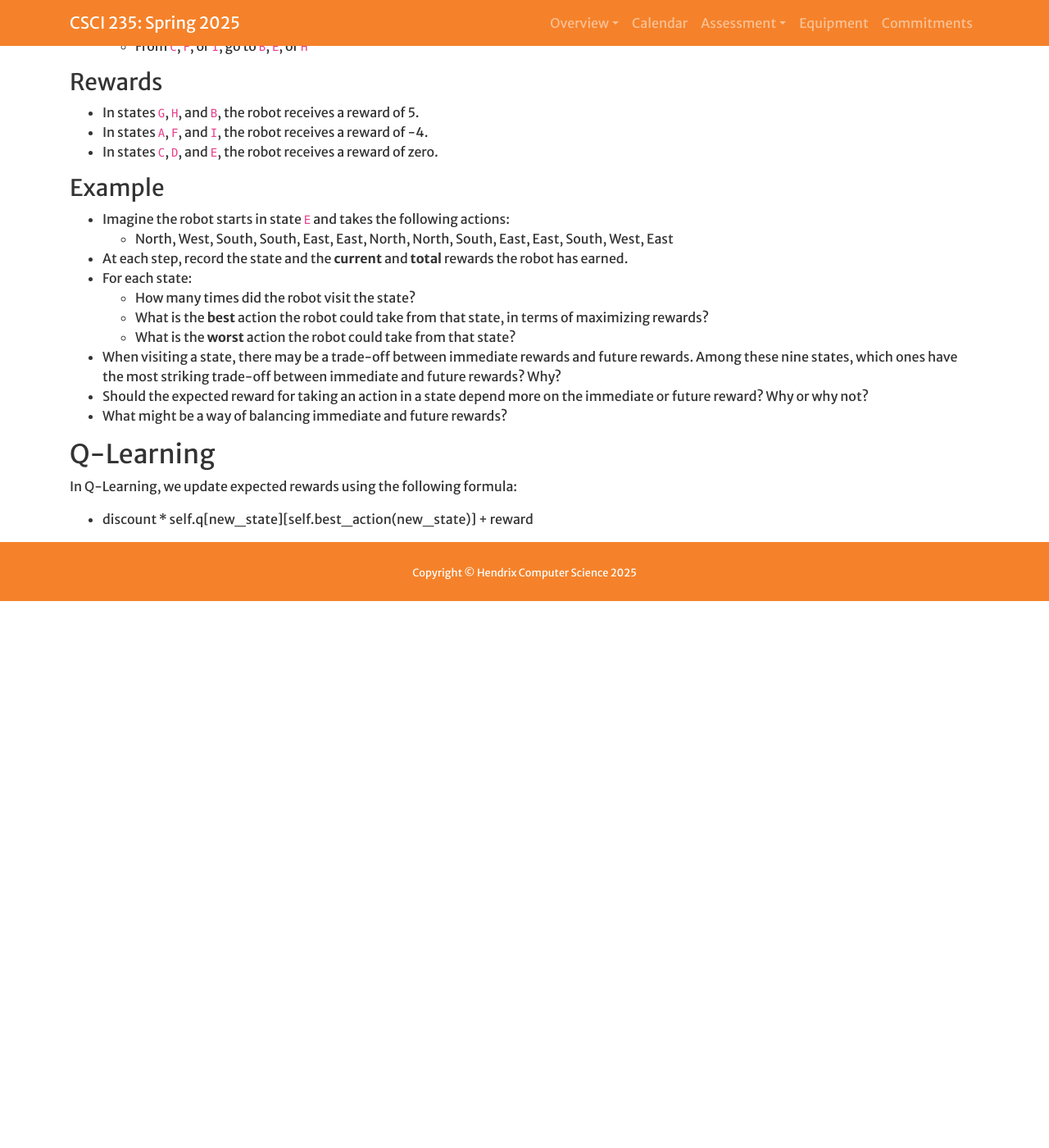
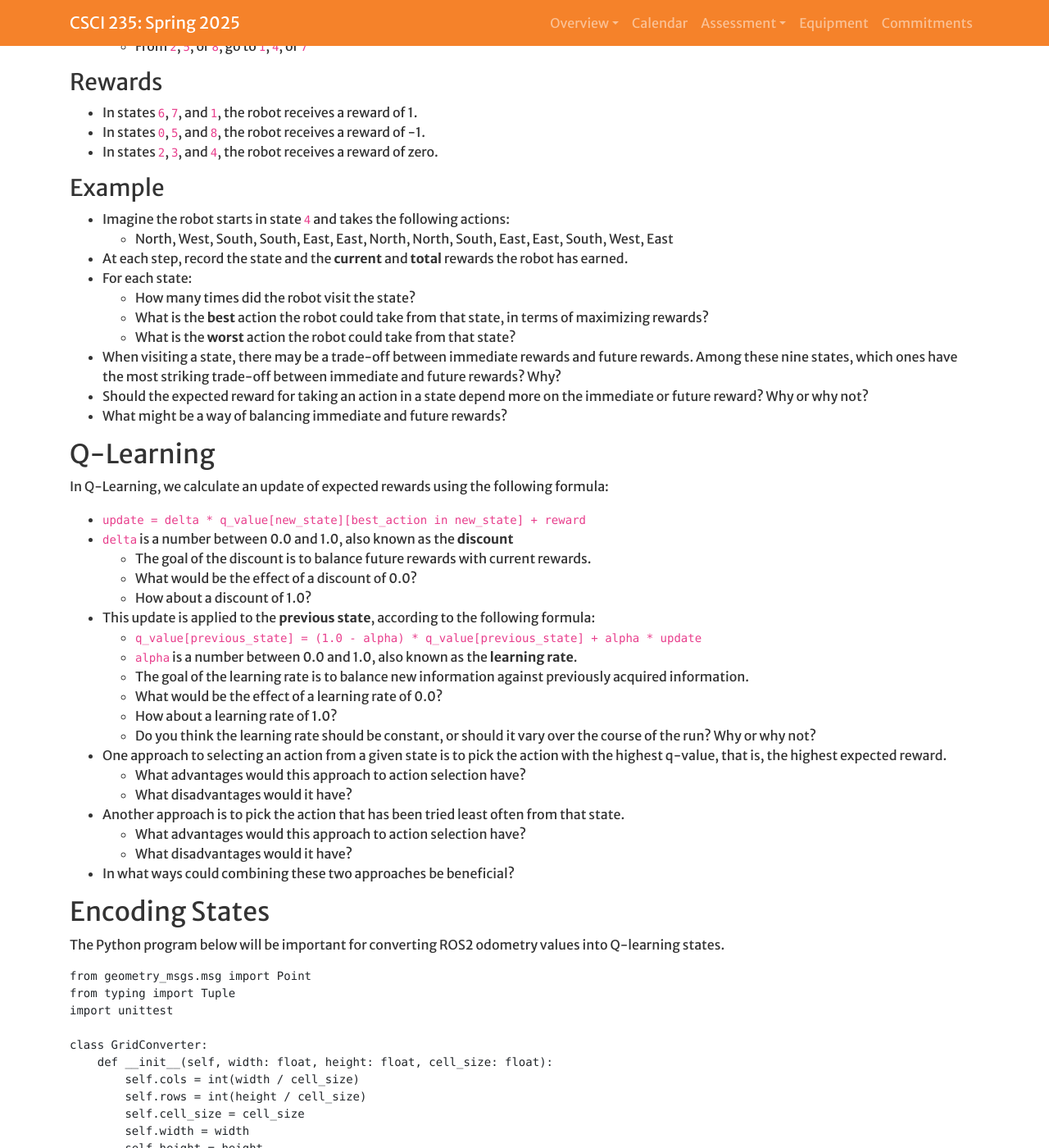
Before and after one commit to Hendrix-CS/csci235, a Jekyll site: the page built from modules/qlearning.md, in a window 1280 px wide and 1400 px high, scrolled down 856 px. Shown: the whole window at 82% size. Built offline with Jekyll 4.4.1, drawn with Linux system fonts in a browser that asks for light colours; a script that is not in the unit is left out; before the commit the page ends 1589 px from its top, so only the background shows below that; some of the changed text lies outside the part shown.

Commit message:
Started Python code for state encoding

````diff
--- a/modules/qlearning.md
+++ b/modules/qlearning.md
@@ -34,34 +34,34 @@
 
 ### States
 
-|        | Left | Center | Right |
-| ---    | ---- | -----  | ----- |
-| Up     | A    | B      | C     |
-| Center | D    | E      | F     |
-| Down   | G    | H      | I     |
+|   | 0 | 1 | 2 |
+| - | - | - | - |
+| 0 | 0 | 1 | 2 |
+| 1 | 3 | 4 | 5 |
+| 2 | 6 | 7 | 8 |
 
 ### Actions
 
 * North
-  * From `D`, `E`, or `F`, go to `A`, `B`, or `C`
-  * From `G`, `H`, or `I`, go to `D`, `E`, or `F`
+  * From `3`, `4`, or `5`, go to `0`, `1`, or `2`
+  * From `6`, `7`, or `8`, go to `3`, `4`, or `5`
 * South
-  * From `A`, `B`, or `C`, go to `D`, `E`, or `F`
-  * From `D`, `E`, or `F`, go to `G`, `H`, or `I`
+  * From `0`, `1`, or `2`, go to `3`, `4`, or `5`
+  * From `3`, `4`, or `5`, go to `6`, `7`, or `8`
 * East
-  * From `A`, `D`, or `G`, go to `B`, `E`, or `H`
-  * From `B`, `E`, or `H`, go to `C`, `F`, or `I`
+  * From `0`, `3`, or `6`, go to `1`, `4`, or `7`
+  * From `1`, `4`, or `7`, go to `2`, `5`, or `8`
 * West
-  * From `B`, `E`, or `H`, go to `A`, `D`, or `G`
-  * From `C`, `F`, or `I`, go to `B`, `E`, or `H`
+  * From `1`, `4`, or `7`, go to `0`, `3`, or `6`
+  * From `2`, `5`, or `8`, go to `1`, `4`, or `7`
 
 ### Rewards
-* In states `G`, `H`, and `B`, the robot receives a reward of 5.
-* In states `A`, `F`, and `I`, the robot receives a reward of -4.
-* In states `C`, `D`, and `E`, the robot receives a reward of zero.
+* In states `6`, `7`, and `1`, the robot receives a reward of 1.
+* In states `0`, `5`, and `8`, the robot receives a reward of -1.
+* In states `2`, `3`, and `4`, the robot receives a reward of zero.
 
 ### Example
-* Imagine the robot starts in state `E` and takes the following actions:
+* Imagine the robot starts in state `4` and takes the following actions:
   * North, West, South, South, East, East, North, North, South, East, East, South, West, East
 * At each step, record the state and the **current** and **total** rewards the robot has
 earned.
@@ -79,8 +79,124 @@
 
 ## Q-Learning
 
-In Q-Learning, we update expected rewards using the following formula:
-* discount * self.q[new_state][self.best_action(new_state)] + reward
+In Q-Learning, we calculate an update of expected rewards using the following formula:
+* `update = delta * q_value[new_state][best_action in new_state] + reward`
+* `delta` is a number between 0.0 and 1.0, also known as the **discount**
+  * The goal of the discount is to balance future rewards with
+    current rewards.
+  * What would be the effect of a discount of 0.0?
+  * How about a discount of 1.0?
+* This update is applied to the **previous state**, according to the following formula:
+  * `q_value[previous_state] = (1.0 - alpha) * q_value[previous_state] + alpha * update`
+  * `alpha` is a number between 0.0 and 1.0, also known as the **learning rate**.
+  * The goal of the learning rate is to balance new information against previously
+    acquired information.
+  * What would be the effect of a learning rate of 0.0?
+  * How about a learning rate of 1.0?
+  * Do you think the learning rate should be constant, or should it vary
+    over the course of the run? Why or why not?
+* One approach to selecting an action from a given state
+  is to pick the action with the highest q-value, that is, the highest
+  expected reward.
+  * What advantages would this approach to action selection have?
+  * What disadvantages would it have?
+* Another approach is to pick the action that has been tried least often
+  from that state.
+  * What advantages would this approach to action selection have?
+  * What disadvantages would it have?
+* In what ways could combining these two approaches be beneficial?
+
+## Encoding States
+
+The Python program below will be important for converting ROS2 odometry values
+into Q-learning states.
+
+```
+from geometry_msgs.msg import Point
+from typing import Tuple
+import unittest
+
+class GridConverter:
+    def __init__(self, width: float, height: float, cell_size: float):
+        self.cols = int(width / cell_size)
+        self.rows = int(height / cell_size)
+        self.cell_size = cell_size
+        self.width = width
+        self.height = height
+        self.x_bound = width / 2.0
+        self.y_bound = height / 2.0
+
+    def square_within_grid(self, grid_square: Tuple[int, int]) -> bool:
+        return 0 <= grid_square[0] < self.cols and 0 <= grid_square[1] < self.rows
+
+    def from_odometry(self, position: Point) -> Tuple[int, int]:
+        col = int((position.x + self.x_bound) / self.cell_size)
+        row = int((position.y + self.y_bound) / self.cell_size)
+        return col, row
+
+    def from_grid(self, grid_square: Tuple[int, int]) -> Point:
+        col, row = grid_square
+        p = Point()
+        p.x = col * self.cell_size - self.x_bound + self.cell_size / 2.0
+        p.y = row * self.cell_size - self.y_bound + self.cell_size / 2.0
+        return p
+
+    def num_states(self) -> int:
+        return self.cols * self.rows
+
+    def state_num_for(self, grid_square: Tuple[int, int]) -> int:
+        col, row = grid_square
+        return row * self.cols + col
+
+    def grid_square_for(self, state_num: int) -> Tuple[int, int]:
+        return state_num % self.cols, state_num // self.cols
+
+
+class GridConverterTest(unittest.TestCase):
+    def test_state_to_square(self):
+        conv = GridConverter(1.5, 1.5, 0.5)
+        self.assertEqual(conv.cols, 3)
+        self.assertEqual(conv.rows, 3)
+        expected = [(x, y) for y in range(3) for x in range(3)]
+        for state in range(9):
+            grid_square = conv.grid_square_for(state)
+            self.assertEqual(expected[state], grid_square)
+            self.assertEqual(conv.state_num_for(grid_square), state)
+
+    def test_from_odom(self):
+        conv = GridConverter(10.0, 10.0, 2.0)
+        for (odom_x, odom_y, expected_col, expected_row) in [
+            (4.5, 2.0, 4, 3),
+            (-3.1, -0.5, 0, 2),
+            (0.0, 0.0, 2, 2),
+            (0.8, -0.8, 2, 2),
+            (1.0, 1.0, 3, 3),
+            (-1.0, -1.0, 2, 2)]:
+            p = Point()
+            p.x = odom_x
+            p.y = odom_y
+            col, row = conv.from_odometry(p)
+            self.assertEqual(expected_col, col)
+            self.assertEqual(expected_row, row)
+
+    def test_from_grid(self):
+        conv = GridConverter(10.0, 10.0, 2.0)
+        for (col, row, expected_odom_x, expected_odom_y) in [
+            (4, 3, 4.0, 2.0),
+            (0, 2, -4.0, 0.0),
+            (2, 2, 0.0, 0.0),
+            (3, 3, 2.0, 2.0)
+        ]:
+            odom = conv.from_grid((col, row))
+            self.assertAlmostEqual(odom.x, expected_odom_x, 5)
+            self.assertAlmostEqual(odom.y, expected_odom_y, 5)
+
+
+if __name__ == '__main__':
+    unittest.main()
+```
+
+## A Q-Learning implementation
 
 <!-- From here
 * Go over formula
````
